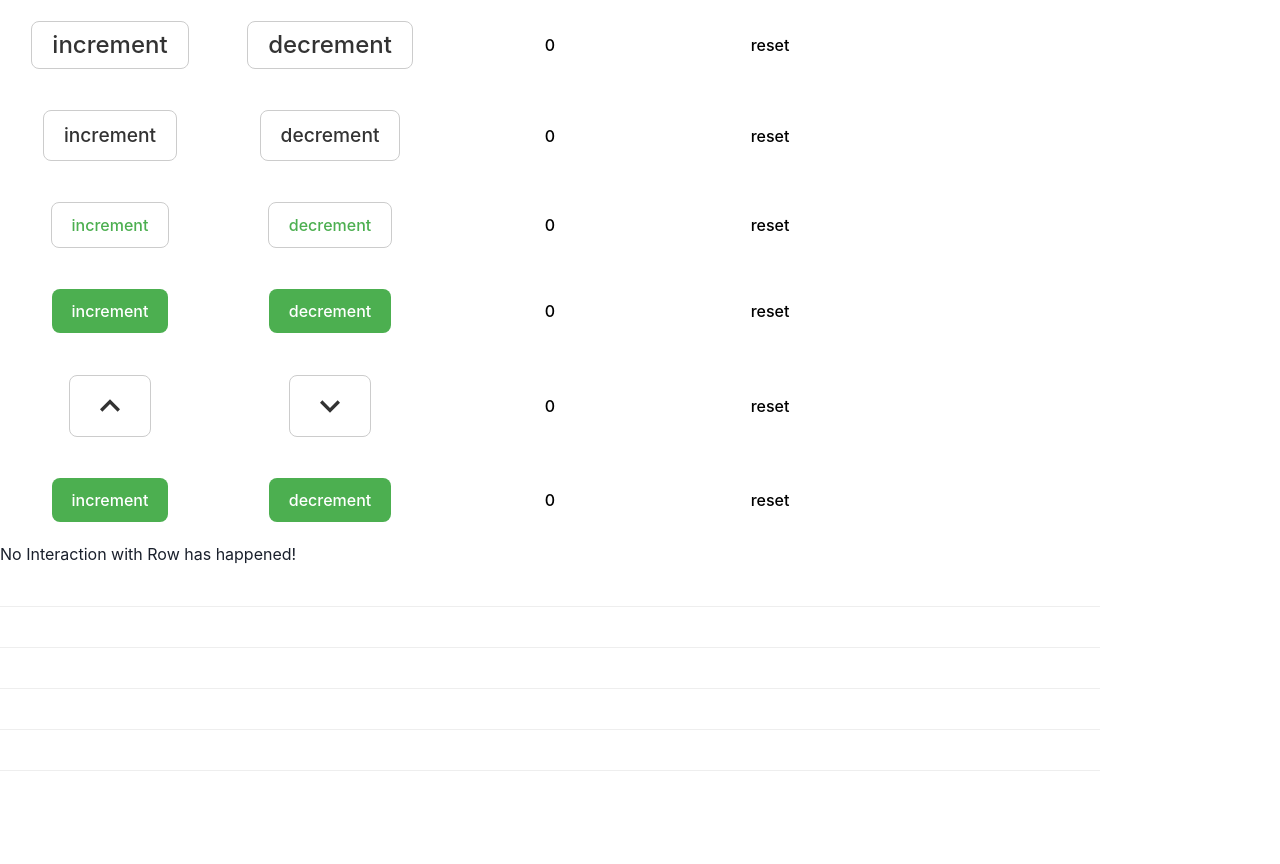
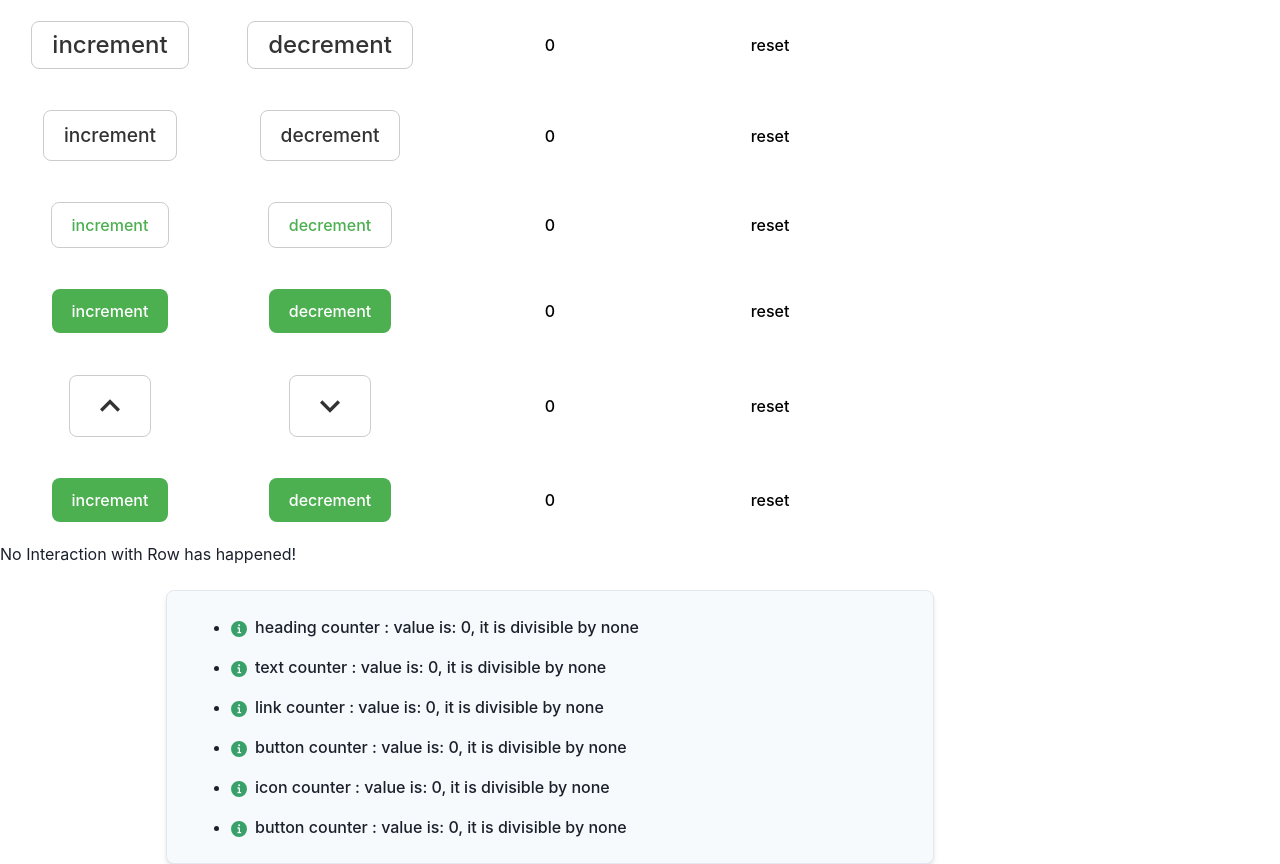
Before and after one commit to sakir-dev/React-Repo, a React (Vite) app: page / in a window 1280 px wide. Before the commit the page ends 811 px from the top, so only its background shows below. Built offline with nearby package versions, Linux system fonts and the light colour scheme.

Commit message:
Implemented the List component for the allrowinfo

```diff
--- a/src/components/AllRowInfo.jsx
+++ b/src/components/AllRowInfo.jsx
@@ -1,22 +1,44 @@
+import { ListItem, ListIcon, UnorderedList, Box } from "@chakra-ui/react";
+import { InfoIcon, WarningIcon } from "@chakra-ui/icons";
 import generateDivisibilityLabel from "../utils/generateDivisibilityLabel";
 
 function generateAllRowInfo(rows) {
   return rows.map((row) => {
     const divisibleBy = generateDivisibilityLabel({ item: row });
     return (
-      <li key={row.id}>
+      <ListItem key={row.id}>
+        <ListIcon as={InfoIcon} color="green.500" />
         {row.name} counter : value is: {row.counterValue}, it is divisible by{" "}
         {divisibleBy}
-      </li>
+      </ListItem>
     );
   });
 }
 
 function AllRowInfo({ rows }) {
   return (
-    <div className="all-counter-info-container">
-      <ul>{generateAllRowInfo(rows)}</ul>
-    </div>
+    <Box
+      p={6}
+      bg="gray.50"
+      border="1px solid"
+      borderColor="gray.200"
+      rounded="lg"
+      boxShadow="md"
+      maxW="container.md"
+      mx="auto"
+      mt={6}
+      color={"black"}
+    >
+      <UnorderedList
+        spacing={4}
+        pl={6}
+        color="gray.800"
+        fontSize="md"
+        fontWeight="medium"
+      >
+        {generateAllRowInfo(rows)}
+      </UnorderedList>
+    </Box>
   );
 }
 
```
